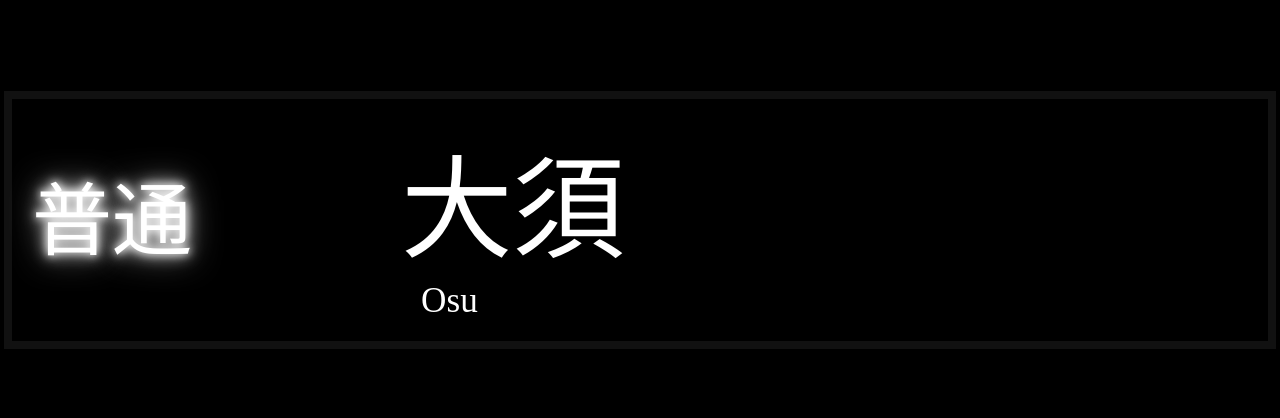
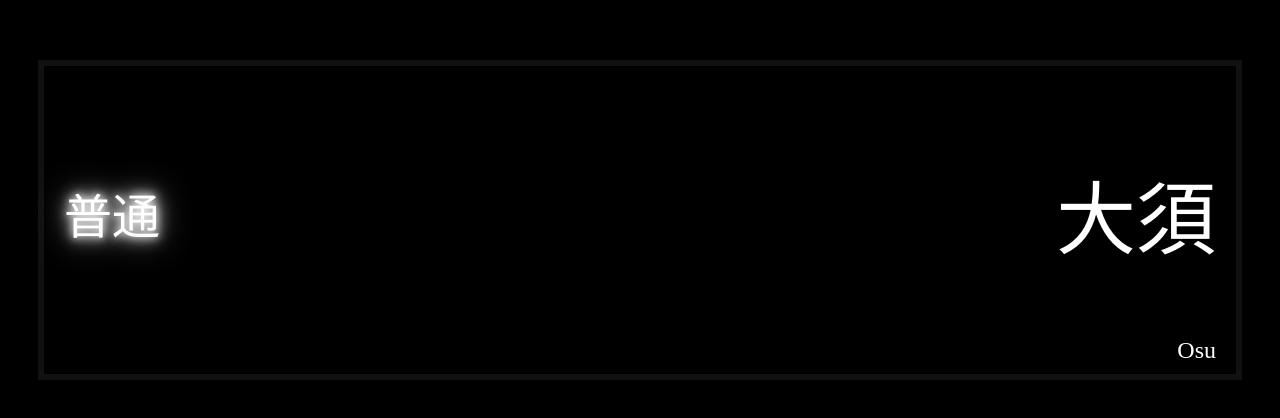
Before and after one commit to toye45-0/toye45-0.github.io, a plain HTML site: page index.html in a window 1280 px wide. Shown: the part 180-598 px from the top of the page. Drawn offline with Linux system fonts and the light colour scheme.

Commit message:
Update index.html

```diff
--- a/index.html
+++ b/index.html
@@ -13,40 +13,50 @@
     height: 100vh;
   }
   .display {
-    width: 95%;
+    width: 90%;
+    aspect-ratio: 4 / 1; /* 横長比率を固定 */
     background: black;
-    border: 8px solid #111;
-    padding: 20px;
-    text-align: left;
+    border: 6px solid #111;
+    padding: 10px 20px;
+    display: flex;
+    flex-direction: column;
+    justify-content: center;
   }
-  /* 種別は発光 */
+  .row {
+    display: flex;
+    align-items: center;
+    justify-content: space-between;
+    flex: 1;
+  }
+  /* 種別は左、発光 */
   .type {
-    font-size: 5em;
+    font-size: 6vh;
     color: #fff;
     text-shadow: 0 0 8px #fff, 0 0 16px #fff, 0 0 32px #ccc;
-    display: inline-block;
     width: 30%;
   }
-  /* 行き先は普通の白文字 */
+  /* 行き先は右、大きめ */
   .destination {
-    font-size: 7em;
+    font-size: 10vh;
     color: #fff;
-    display: inline-block;
-    width: 60%;
+    width: 65%;
+    text-align: right;
   }
-  /* 英語は小さめ */
+  /* 英語表記は下に */
   .english {
-    font-size: 2.2em;
+    font-size: 3vh;
     color: #fff;
-    margin-left: 32%;
-    display: block;
+    text-align: right;
+    margin-top: -0.5em;
   }
 </style>
 </head>
 <body>
   <div class="display">
-    <span class="type">普通</span>
-    <span class="destination">大須</span>
+    <div class="row">
+      <span class="type">普通</span>
+      <span class="destination">大須</span>
+    </div>
     <span class="english">Osu</span>
   </div>
 </body>
```
